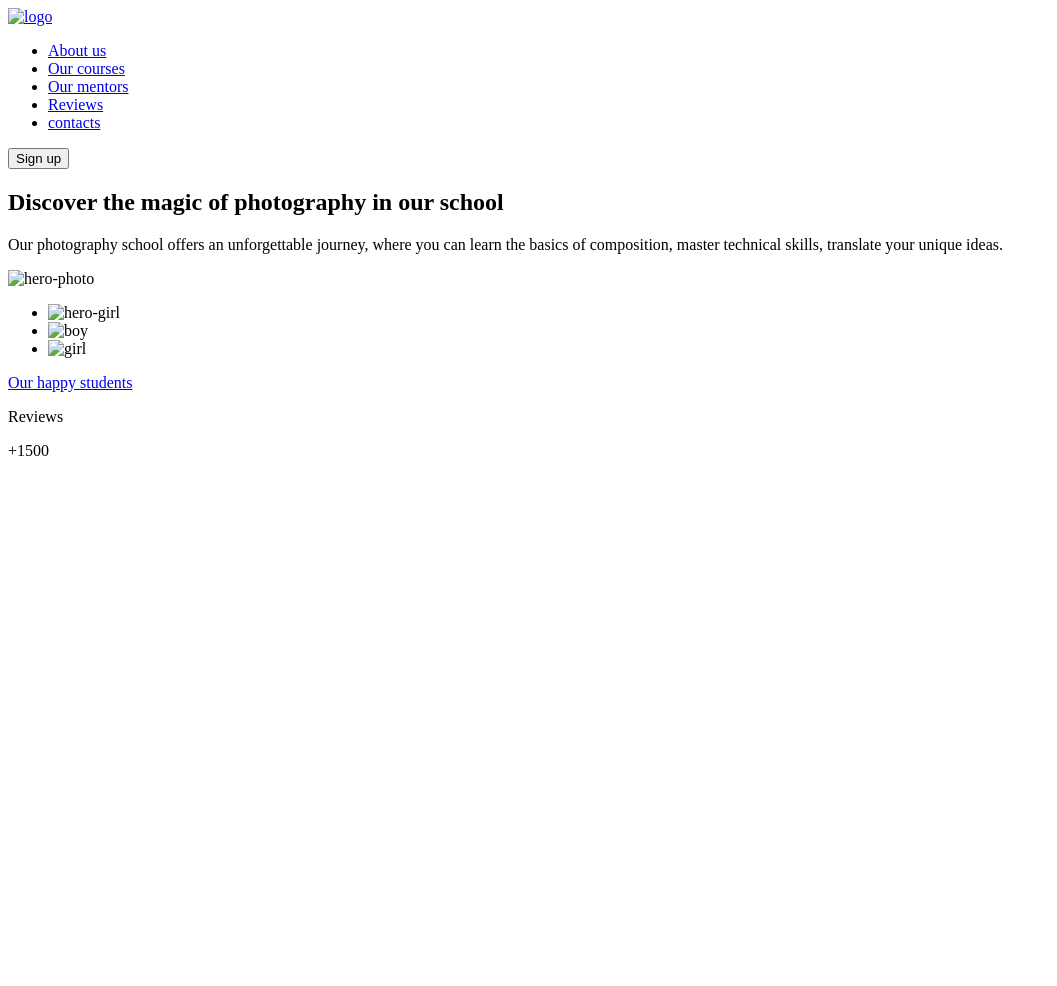
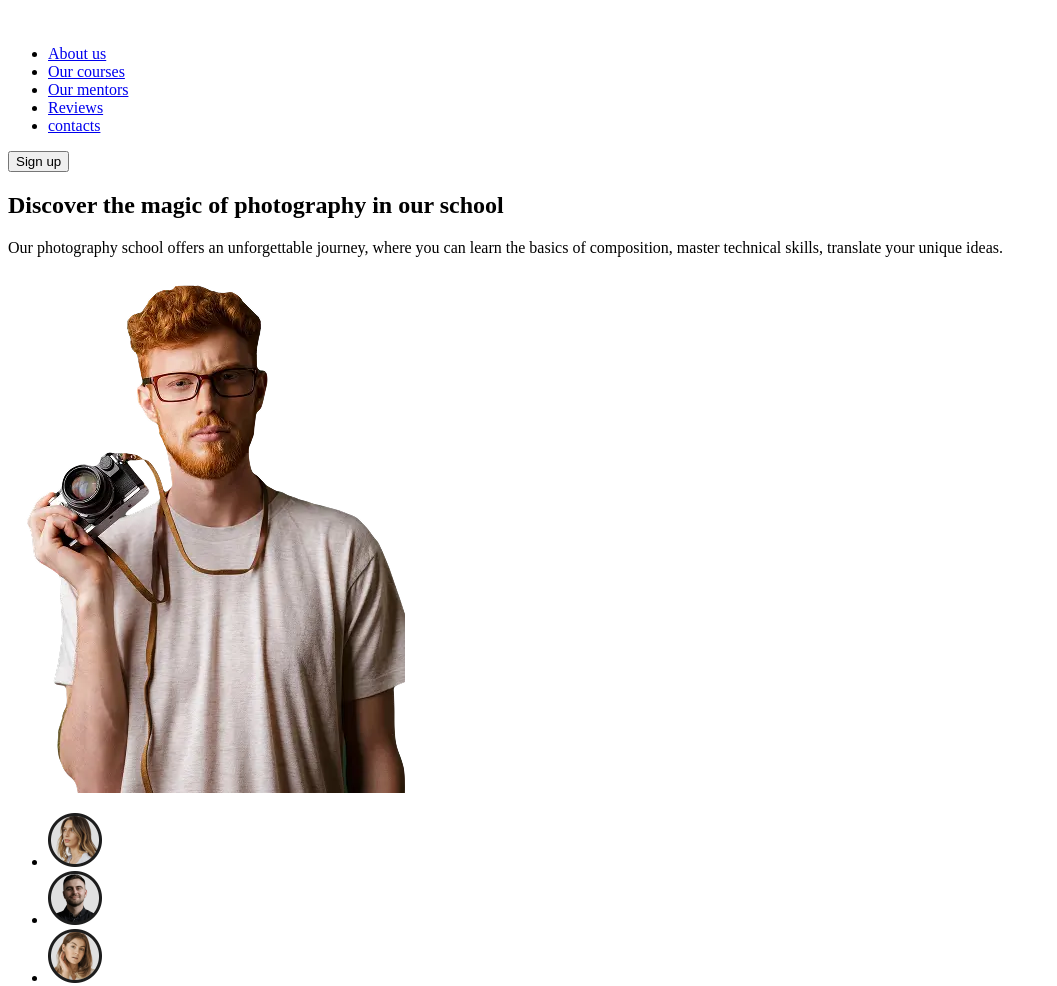
Before and after one commit to sway-nick/FocusFrame, a plain HTML site: page index.html in a window 1280 px wide. Shown: the top 986 px of the page, without its empty margins (0-1057 px from the left). Before the commit the page ends 800 px from the top, so only its background shows below. Drawn offline with Linux system fonts and the light colour scheme.

Commit message:
Сделал разметку

```diff
--- a/index.html
+++ b/index.html
@@ -9,8 +9,8 @@
     <header>
       <!-- (a>img)+(nav>ul>li*5>a)+button -->
       <a href="./index.html">
-        <img src="./images/Focus.Frame.png" alt="logo" width="123"
-      /></a>
+        <img src="./images/focus-frame-logo.png" alt="logo" width="123" />
+      </a>
       <nav>
         <ul>
           <li><a href="#about-us">About us</a></li>
@@ -28,17 +28,16 @@
         <!--  h1+p+img+(ul>li*3>img)+a+p+p -->
         <h1>Discover the magic of photography in our school</h1>
         <p>
-          Our photography school offers an unforgettable journey, where you can
-          learn the basics of composition, master technical skills, translate
-          your unique ideas.
+          Our photography school offers an unforgettable journey, where you can learn the basics of
+          composition, master technical skills, translate your unique ideas.
         </p>
-        <img src="./images/hero-photo.avif" alt="hero-photo" width="397" />
+        <img src="./images/hero-photo.webp" alt="hero-photo" width="397" />
         <ul>
           <li>
-            <img src="./images/hero-girl.png" alt="hero-girl" width="54" />
+            <img src="./images/girl-1.png" alt="hero-girl" width="54" />
           </li>
-          <li><img src="./images/boy.png" alt="boy" width="54" /></li>
-          <li><img src="./images/girl.png" alt="girl" width="54" /></li>
+          <li><img src="./images/boy-2.png" alt="boy" width="54" /></li>
+          <li><img src="./images/girl-3.png" alt="girl" width="54" /></li>
         </ul>
         <a href="#">Our happy students</a>
         <p>Reviews</p>
```
